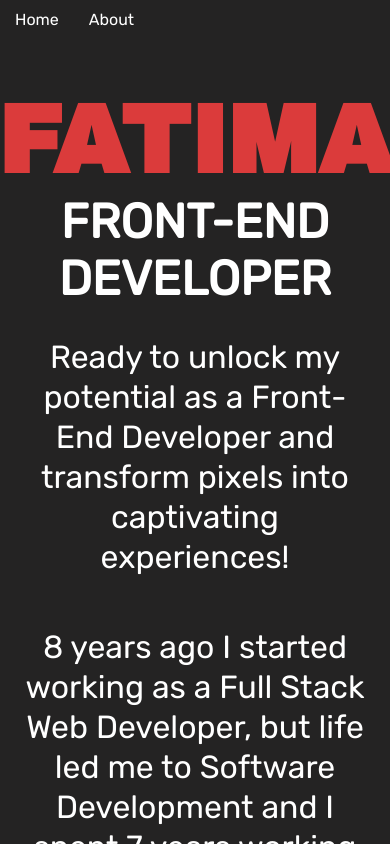
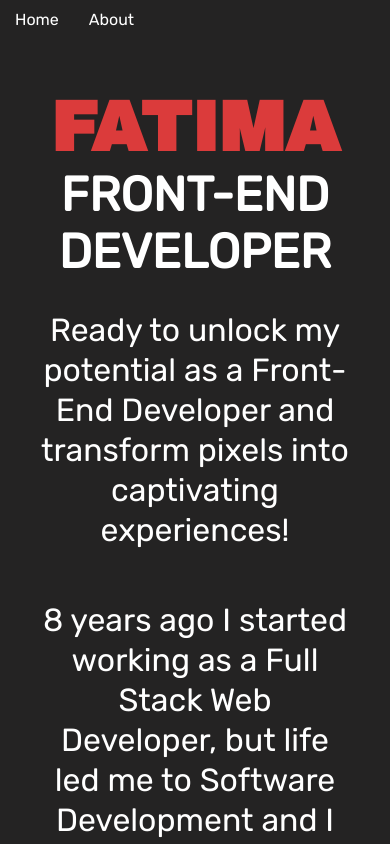
Before and after one commit to fagarmartin/my-web, a React (Vite) app: page / in a window 390 px wide. Shown: the top 844 px of the page. Built offline with nearby package versions, Linux system fonts and the light colour scheme.

Commit message:
test css

```diff
--- a/src/index.css
+++ b/src/index.css
@@ -50,6 +50,8 @@ a {
   display: flex;
   flex-direction: column;
   align-items: center;
+ justify-content: center;
+ padding: 0 15px;
 }
 
 /* EXPERIENCE*/
@@ -89,7 +91,7 @@ a {
 /*HEADER */
 
 .title-name {
-  font-size: 3em;
+  font-size: 8vw;
   font-family: "Archivo Black", sans-serif;
   text-align: center;
 }
@@ -116,7 +118,11 @@ header {
 }
 @media only screen and (max-width: 600px) {
   .header-container  {
-    width: 90%;
+    width: 80%;
+  }
+  .title-name {
+    font-size: 18vw;
+   padding: 0 50px;
   }
 }
 .header-container p {
```
